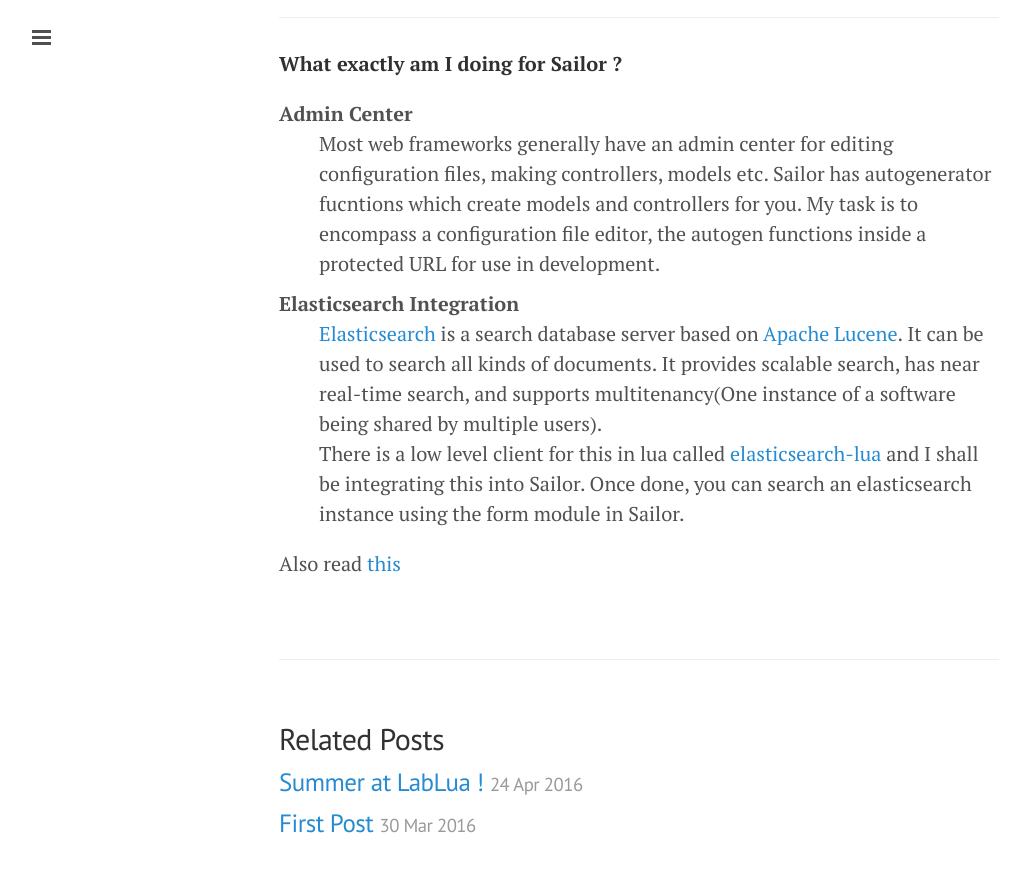
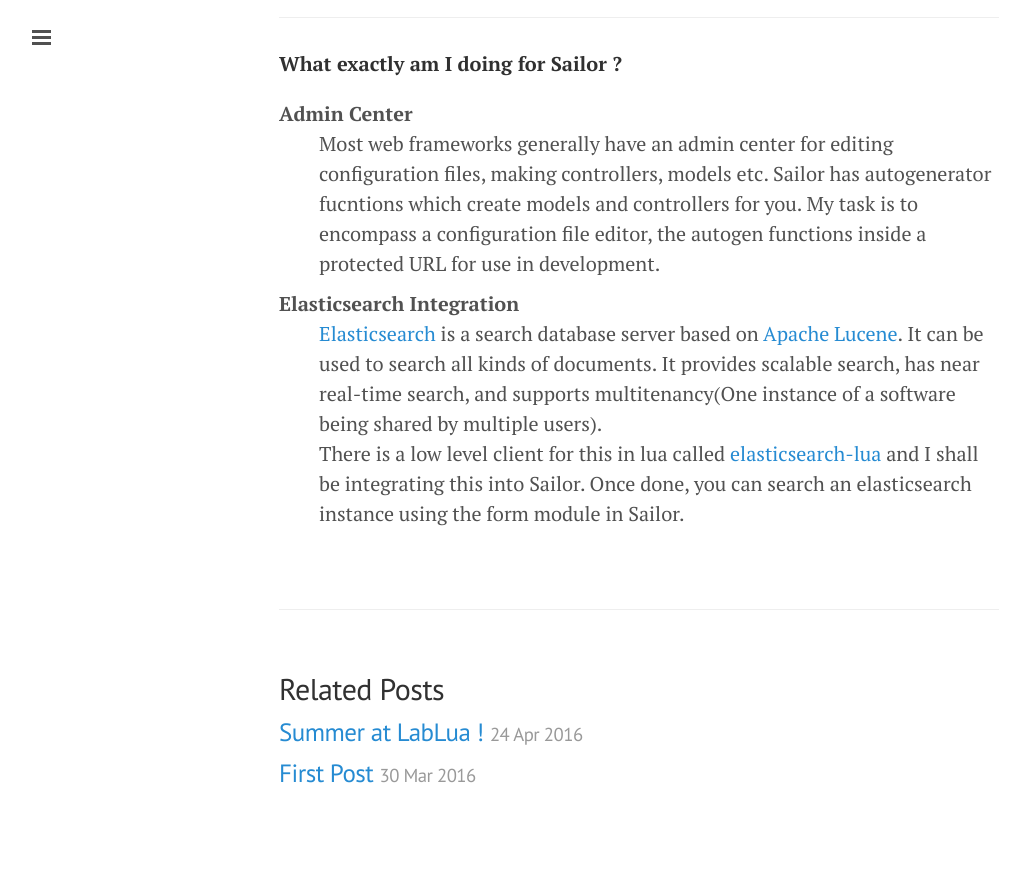
Before and after one commit to rnikhil275/rnikhil275.github.io, a Jekyll site: the page built from _posts/2016-05-03-sailor-lua-elasticsearch-admincenter.md, in a window 1280 px wide and 900 px high, scrolled down 1648 px. Shown: the top 872 px of the window, without its empty margins (1-1031 px from the left). Built offline with Jekyll 4.4.1, drawn with Linux system fonts in a browser that asks for light colours; nearby versions of some CDN libraries; comment, search, counter and statistics services are not loaded; after the commit the page ends 2498 px from its top, so only the background shows below that.

Commit message:
remove last line

```diff
--- a/_posts/2016-05-03-sailor-lua-elasticsearch-admincenter.md
+++ b/_posts/2016-05-03-sailor-lua-elasticsearch-admincenter.md
@@ -53,5 +53,3 @@
 <dt>Elasticsearch Integration</dt>
 <dd><a href="https://www.elastic.co/products/elasticsearch">Elasticsearch</a> is a search database server based on <a href="https://lucene.apache.org">Apache Lucene</a>. It can be used to search all kinds of documents. It provides scalable search, has near real-time search, and supports multitenancy(One instance of a software being shared by multiple users). <br> There is a low level client for this in lua called <a href="https://github.com/DhavalKapil/elasticsearch-lua">elasticsearch-lua</a> and I shall be integrating this into Sailor. Once done, you can search an elasticsearch instance using the form module in Sailor. </dd>
 </dl>
-
-Also read [this](https://rnikhil275.github.io/2016/04/24/gsoc-2016/)
```
